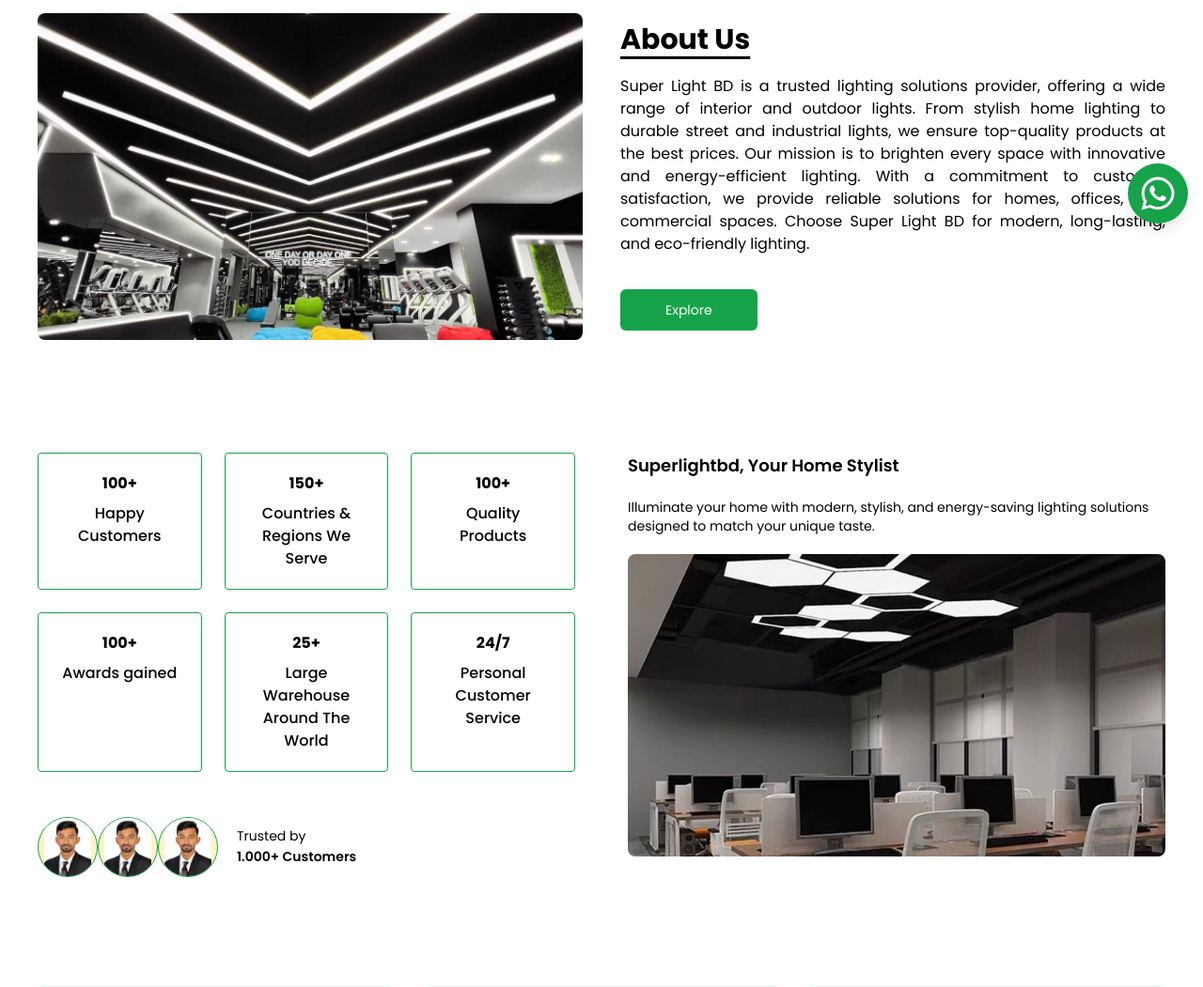
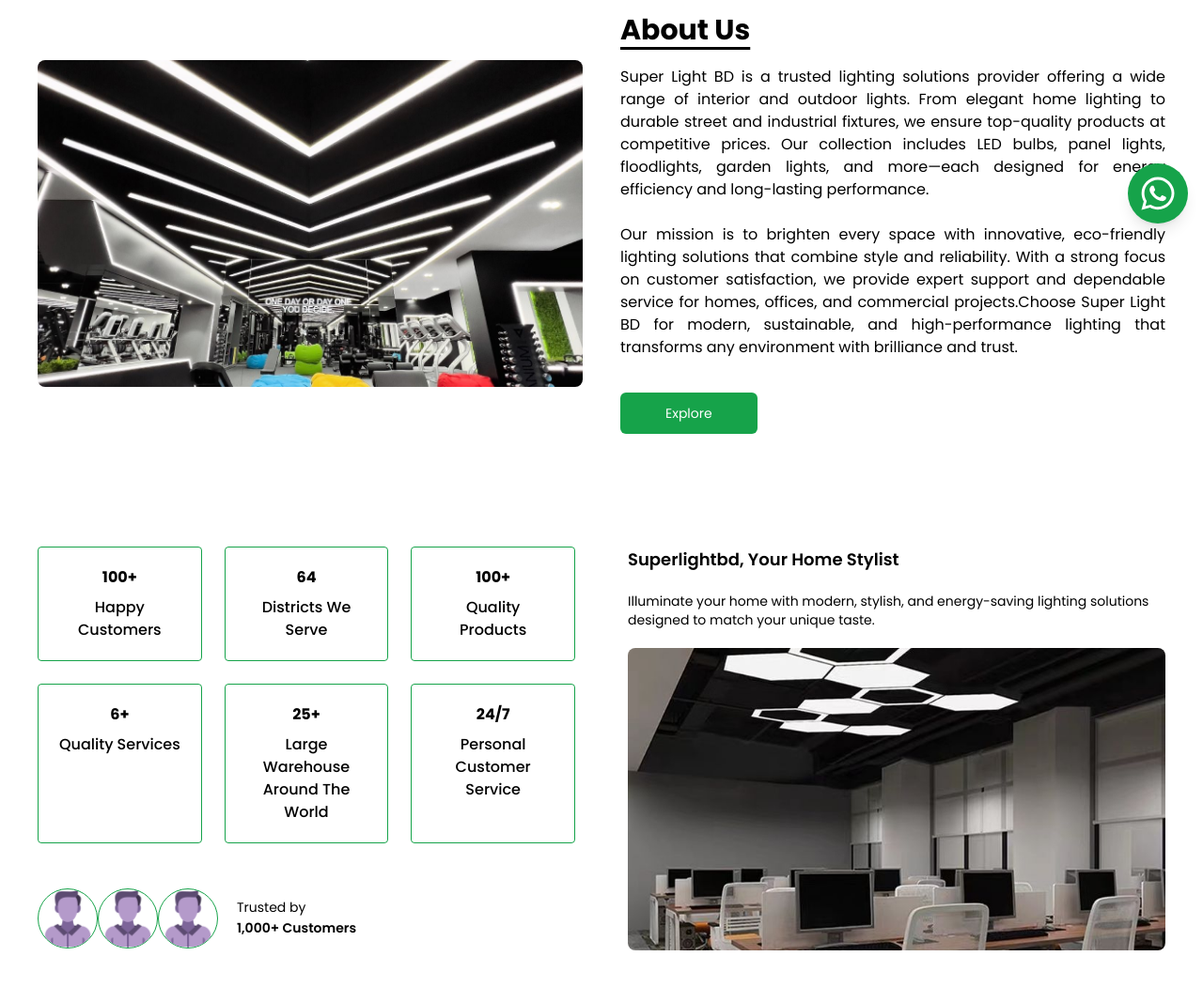
Before and after one commit to undefinedSahed/slbd_frontend, a Next.js app: page /about-us in a window 1280 px wide. Shown: the part 546-1597 px from the top of the page at 94% size. Built offline with nearby package versions, Linux system fonts and the light colour scheme; no server answers.

Commit message:
refactor: update service descriptions and enhance layout for better readability

```diff
--- a/src/components/about-us/about-main.tsx
+++ b/src/components/about-us/about-main.tsx
@@ -1,34 +1,52 @@
-import Image from 'next/image'
-import React from 'react'
-import AboutMainImage from "../../../public/assets/about1.jpg"
-import Link from 'next/link'
+import Image from "next/image";
+import React from "react";
+import AboutMainImage from "../../../public/assets/about1.jpg";
+import Link from "next/link";
 
 export default function AboutMain() {
   return (
     <section className="py-5 lg:py-20">
       <div className="container mx-auto px-5">
         <div className="grid grid-cols-1 lg:grid-cols-2 md:gap-10 gap-6 items-center">
-
           {/* left-side */}
-                    <div className=''>
-                        <Image className="max-w-full aspect-5/3 object-cover rounded-lg" src={AboutMainImage} alt="aboutImage" />
+          <div className="">
+            <Image
+              className="max-w-full aspect-5/3 object-cover rounded-lg"
+              src={AboutMainImage}
+              alt="aboutImage"
+            />
           </div>
-
 
           {/* right-side */}
           <div className="">
-                        <h2 className='text-2xl lg:text-3xl font-bold underline underline-offset-8'>About Us</h2>
+            <h2 className="text-2xl lg:text-3xl font-bold underline underline-offset-8">
+              About Us
+            </h2>
             <p className="text-sm font-normal lg:text-base my-5 text-justify">
-                            Super Light BD is a trusted lighting solutions provider, offering a wide range of interior and outdoor lights. From stylish home lighting to durable street and industrial lights, we ensure top-quality products at the best prices. Our mission is to brighten every space with innovative and energy-efficient lighting. With a commitment to customer satisfaction, we provide reliable solutions for homes, offices, and commercial spaces. Choose Super Light BD for modern, long-lasting, and eco-friendly lighting.
+              Super Light BD is a trusted lighting solutions provider offering a
+              wide range of interior and outdoor lights. From elegant home
+              lighting to durable street and industrial fixtures, we ensure
+              top-quality products at competitive prices. Our collection
+              includes LED bulbs, panel lights, floodlights, garden lights, and
+              more—each designed for energy efficiency and long-lasting
+              performance. <br /> <br /> Our mission is to brighten every space with
+              innovative, eco-friendly lighting solutions that combine style and
+              reliability. With a strong focus on customer satisfaction, we
+              provide expert support and dependable service for homes, offices,
+              and commercial projects.Choose Super Light BD for modern,
+              sustainable, and high-performance lighting that transforms any
+              environment with brilliance and trust.
             </p>
             <div>
               <Link href="/services">
-                                <button className='bg-primary hover:bg-primary/90 text-white px-12 py-3 rounded-md mt-4 text-sm cursor-pointer'>Explore </button>
+                <button className="bg-primary hover:bg-primary/90 text-white px-12 py-3 rounded-md mt-4 text-sm cursor-pointer">
+                  Explore{" "}
+                </button>
               </Link>
             </div>
           </div>
         </div>
       </div>
     </section>
-    )
+  );
 }
--- a/src/components/about-us/achievement.tsx
+++ b/src/components/about-us/achievement.tsx
@@ -1,7 +1,7 @@
-import Image from 'next/image';
-import React from 'react'
-import AboutCustomer from "../../../public/assets/user.png"
-import AchievementImage from "../../../public/assets/about2.jpg"
+import Image from "next/image";
+import React from "react";
+import AboutCustomer from "../../../public/assets/user.png";
+import AchievementImage from "../../../public/assets/about2.jpg";
 
 const customerCard = [
   {
@@ -9,16 +9,16 @@
     info: "Happy Customers",
   },
   {
-        title: "150+",
-        info: "Countries & Regions We Serve",
+    title: "64",
+    info: "Districts We Serve",
   },
   {
     title: "100+",
     info: "Quality Products",
   },
   {
-        title: "100+",
-        info: "Awards gained",
+    title: "6+",
+    info: "Quality Services",
   },
   {
     title: "25+",
@@ -30,15 +30,11 @@
   },
 ];
 
-
 export default function Achievement() {
-
-
   return (
     <section className="py-10">
       <div className="container mx-auto px-5">
         <div className="grid grid-cols-1 lg:grid-cols-2 lg:gap-14 gap-6">
-
           {/* left-side */}
           <div className="">
             <div className=" grid grid-cols-2 md:grid-cols-3 md:gap-6 gap-2">
@@ -55,25 +51,36 @@
             {/* customer-images */}
             <div className="flex items-center gap-5 mt-12">
               <div className="flex items-center">
-                                <div className=''>
-                                    <Image className="w-16 aspect-square bg-amber-100 rounded-full object-contain border-1 border-primary" src={AboutCustomer} alt="cus1" />
+                <div className="">
+                  <Image
+                    className="w-16 aspect-square rounded-full object-contain border-1 border-primary"
+                    src={AboutCustomer}
+                    alt="cus1"
+                  />
                 </div>
                 <div className="">
-                                    <Image className="w-16 aspect-square bg-amber-100 rounded-full object-contain border-1 border-primary" src={AboutCustomer} alt="cus2" />
+                  <Image
+                    className="w-16 aspect-square rounded-full object-contain border-1 border-primary"
+                    src={AboutCustomer}
+                    alt="cus2"
+                  />
                 </div>
                 <div className="">
-                                    <Image className="w-16 aspect-square bg-amber-100 rounded-full object-contain border-1 border-primary" src={AboutCustomer} alt="cus3" />
+                  <Image
+                    className="w-16 aspect-square rounded-full object-contain border-1 border-primary"
+                    src={AboutCustomer}
+                    alt="cus3"
+                  />
                 </div>
               </div>
               <div className="">
                 <p className="text-xs lg:text-sm">Trusted by</p>
                 <span className="text-xs lg:text-sm font-semibold">
-                                    1.000+ Customers
+                  1,000+ Customers
                 </span>
               </div>
             </div>
           </div>
-
 
           {/* right-side */}
 
--- a/src/components/services/service-top.tsx
+++ b/src/components/services/service-top.tsx
@@ -1,7 +1,7 @@
-import Image from 'next/image'
-import React from 'react'
-import ServiceHeroImg from "../../../public/assets/service_banner.avif"
-import Link from 'next/link'
+import Image from "next/image";
+import React from "react";
+import ServiceHeroImg from "../../../public/assets/service_banner.avif";
+import Link from "next/link";
 
 export default function ServiceTop() {
   return (
@@ -10,22 +10,44 @@
         <div className="flex flex-col sm:flex-row gap-5 justify-between items-center ">
           {/* left-side */}
           <div className="lg:w-[50%] w-full">
-                        <h2 className='text-2xl lg:text-3xl font-bold underline underline-offset-8'>Our Services</h2>
+            <h2 className="text-2xl lg:text-3xl font-bold underline underline-offset-8">
+              Our Services
+            </h2>
             <p className="text-sm font-normal lg:text-base my-5 text-justify">
-                            We provide high-quality interior and outdoor lighting solutions for homes, offices, showrooms, and restaurants. Our services include custom lighting designs, LED installations, smart lighting systems, and energy-efficient solutions. We also offer landscape, street, and building facade lighting. Our team ensures professional installation, maintenance, and repair services to keep your lighting system efficient and long-lasting. Free consultations and tailored lighting solutions are available to meet your unique needs.
+              We provide high-quality interior and outdoor lighting solutions
+              tailored for homes, offices, showrooms, and restaurants, ensuring
+              every space is illuminated with both functionality and style. Our
+              comprehensive services include custom lighting designs,
+              professional LED installations, smart lighting systems, and
+              energy-efficient solutions that help reduce costs while enhancing
+              ambiance. In addition, we specialize in landscape, street, and
+              building facade lighting, creating visually striking environments
+              that stand out day and night. Our experienced team offers expert
+              installation, maintenance, and repair services to ensure your
+              lighting systems remain efficient, safe, and long-lasting. We also
+              provide free consultations and personalized lighting plans,
+              carefully designed to meet your specific preferences and project
+              requirements, making Super Light BD your trusted partner for
+              complete lighting excellence.
             </p>
             <div>
               <Link href={"/about-us"}>
-                                <button className='bg-[#2BA14D] text-white px-8 py-2 text-sm cursor-pointer hover:bg-primary/90'>Explore </button>
+                <button className="bg-[#2BA14D] text-white px-8 py-2 text-sm cursor-pointer hover:bg-primary/90">
+                  Explore{" "}
+                </button>
               </Link>
             </div>
           </div>
           {/* right-side */}
-                    <div className='w-[45%] hidden md:block'>
-                        <Image className="w-full aspect-5/3 rounded-lg" src={ServiceHeroImg} alt="ServiceHero" />
+          <div className="w-[45%] hidden md:block">
+            <Image
+              className="w-full aspect-5/3 rounded-lg"
+              src={ServiceHeroImg}
+              alt="ServiceHero"
+            />
           </div>
         </div>
       </div>
     </section>
-    )
+  );
 }
```
Also changed, not shown: src/components/services/service-main.tsx (+23 -21 lines), public/assets/user.png. Lines whose indentation alone changed are shown as unchanged.
